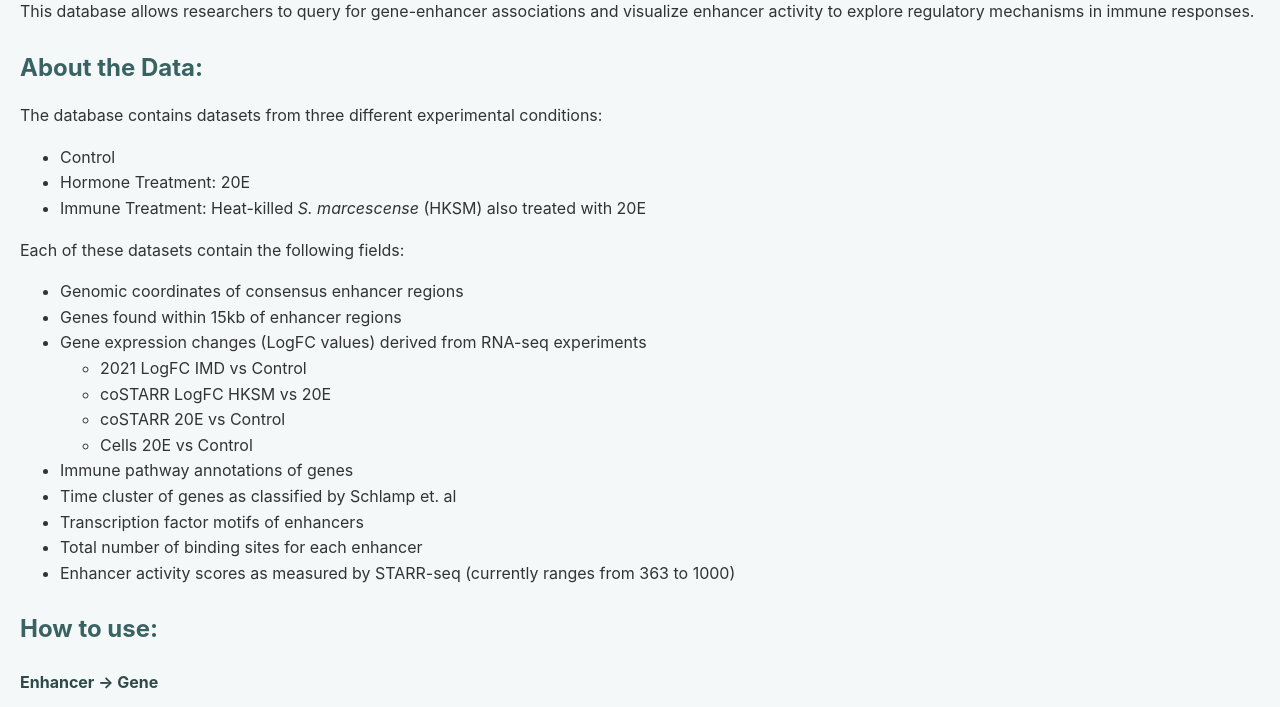
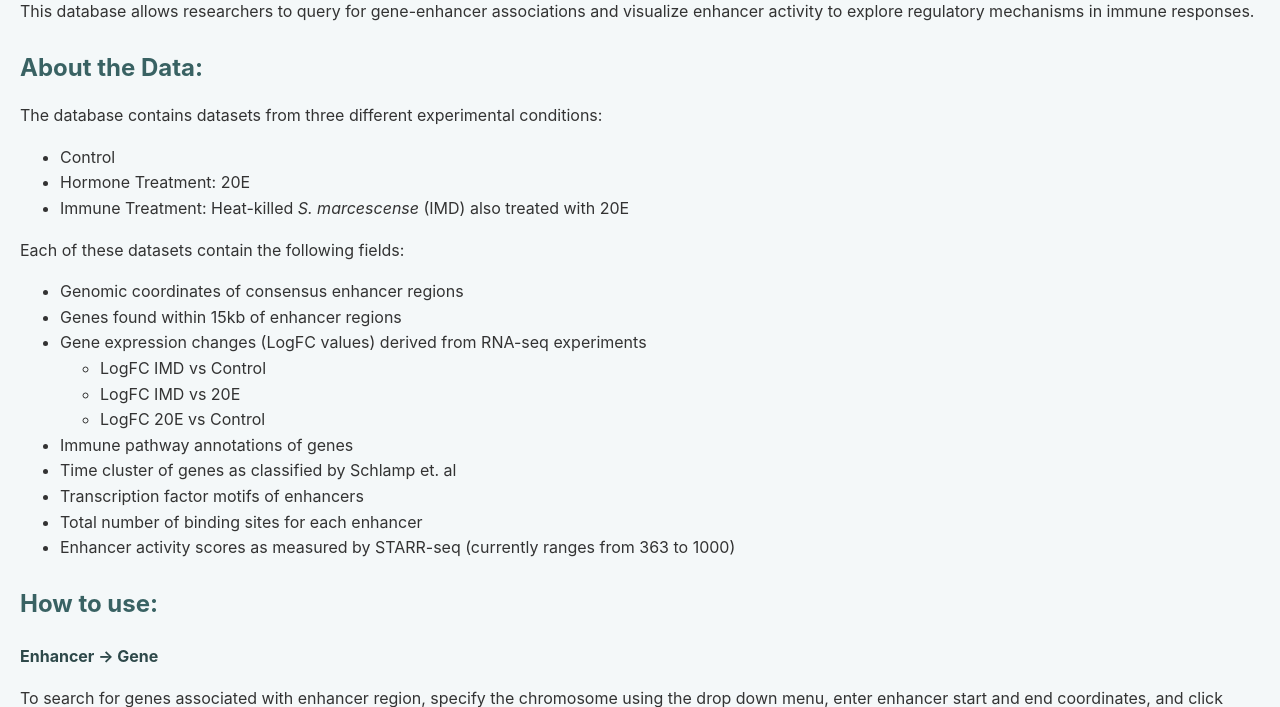
Before and after one commit to WunderlichLab/starr_query, a Flask app: page / in a window 1280 px wide, after a click on "Help Page". Shown: the part 389-1096 px from the top of the page. Run offline with Flask 3, Linux system fonts and the light colour scheme; some libraries are stand-ins or nearby versions.

Commit message:
Minor update

```diff
--- a/static/design.css
+++ b/static/design.css
@@ -107,18 +107,15 @@ table {
 th {
     background-color: cadetblue;
     color: white;
-    text-align: left;
+    text-align: center;
     padding: 12px 15px;
     font-weight: 600;
+
 }
 
 td {
     padding: 12px 15px;
     border-bottom: 1px solid #ddd;
-}
-
-tr:hover {
-    background-color: #e0eeee;
 }
 
 /* --- Info Boxes --- */
--- a/templates/template.html
+++ b/templates/template.html
@@ -3,7 +3,7 @@
     <head>
         <title>Large-scale Enhancer Screen Database</title>
 
-        <!-- Your custom CSS -->
+        <!--  custom CSS -->
         <link rel="stylesheet" type="text/css" href="{{ url_for('static', filename='design.css') }}">
 
         <!-- DataTables core CSS -->
@@ -40,7 +40,7 @@
             </h4>
 
             <ul>
-                <li>Search by enhancer region or gene symbol/ID</li>
+                <li>Search by enhancer region or gene symbol or ID</li>
                 <li>Filter results by activity score or experimental condition</li>
                 <li>View results in interactive tables and histograms</li>
             </ul>
@@ -98,7 +98,9 @@
             </form>
 
             <!-- results will be displayed here -->
-            <div id="enhancer-results"></div>
+            <div id="enhancer-results">
+
+            </div>
 
         </div>
 
@@ -110,10 +112,22 @@
             </h4>
             <form id="gene-form" action="{{ url_for('find_enhancer') }}" method="POST">
             <div style="display:flex; gap:2rem; margin-bottom:1rem;">
-                <label>Gene Symbol:<br><input type="text" name="symbol"></label>
-                <span style="align-self:center;font-weight:bold;">or</span>
-                <label>Gene ID:<br><input type="text" name="geneid"></label>
-                <span style="align-self:center;font-weight:bold;">or</span>
+                <label>
+                    Gene Symbol:<br><input type="text" name="symbol">
+                </label>
+
+                <span style="align-self:center;font-weight:bold;">
+                    or
+                </span>
+
+                <label>
+                    Gene ID:<br><input type="text" name="geneid">
+                </label>
+
+                <span style="align-self:center;font-weight:bold;">
+                    or
+                </span>
+
                 <label>
                 Chromosomal Location:<br>
                 <select name="chr">
@@ -141,7 +155,7 @@
                 <select name="condition">
                     <option value="">-- All --</option>
                     <option value="Control">Control</option>
-                    <option value="HKSM">HKSM</option>
+                    <option value="IMD">IMD</option>
                     <option value="20E">20E</option>
                 </select>
                 </label>
@@ -162,7 +176,7 @@
         </div>
 
         <!-- Help Page -->
-	<div id="help-page" class="tab-content">
+	    <div id="help-page" class="tab-content">
 	    <h2>Help Page</h2>
 	    <p>The Large-Scale Enhancer Database contains STARR-seq data from the Wunderlich Lab measuring <i>Drosophila</i> enhancer activity and associated gene expression across different experimental conditions.</p>
 	    <p>This database allows researchers to query for gene-enhancer associations and visualize enhancer activity to explore regulatory mechanisms in immune responses.</p>
@@ -171,7 +185,7 @@
 	    <ul>
 	    	<li>Control</li>
 		<li>Hormone Treatment: 20E</li>
-		<li>Immune Treatment: Heat-killed <i>S. marcescense</i> (HKSM) also treated with 20E</li>
+		<li>Immune Treatment: Heat-killed <i>S. marcescense</i> (IMD) also treated with 20E</li>
 	    </ul>
 	    <p>Each of these datasets contain the following fields:</p>
 	    <ul>
@@ -179,10 +193,9 @@
 		<li>Genes found within 15kb of enhancer regions</li>
 		<li>Gene expression changes (LogFC values) derived from RNA-seq experiments</li>
 		<ul>
-		      <li>2021 LogFC IMD vs Control</li>
-		      <li>coSTARR LogFC HKSM vs 20E</li>
-		      <li>coSTARR 20E vs Control</li>
-		      <li>Cells 20E vs Control</li>
+		      <li>LogFC IMD vs Control</li>
+		      <li>LogFC IMD vs 20E</li>
+		      <li>LogFC 20E vs Control</li>
 		</ul>
 	 	<li>Immune pathway annotations of genes</li>
 		<li>Time cluster of genes as classified by Schlamp et. al</li>
@@ -203,6 +216,20 @@
 	    <p>This database was created for and with data provided by the Wunderlich Lab. We thank Dr. Zeba Wunderlich and Dr. Lianne Cohen for their support and hope that this website will be useful for the members of the Wunderlich Lab.</p>
         <p> This website was created by Anushka Dongaonkar, Yuki Ito, Gary Twu, and Jahnavi Kodali as part of the course BF768 Biological Database Analysis at Boston University facilitated by Dr. Gary Benson.</p>
 	</div>
+
+
+
+
+
+
+
+
+
+
+
+
+
+
 
         <!-- JS Libraries & Custom Script (in correct order) -->
         <!-- 1. jQuery -->
```
